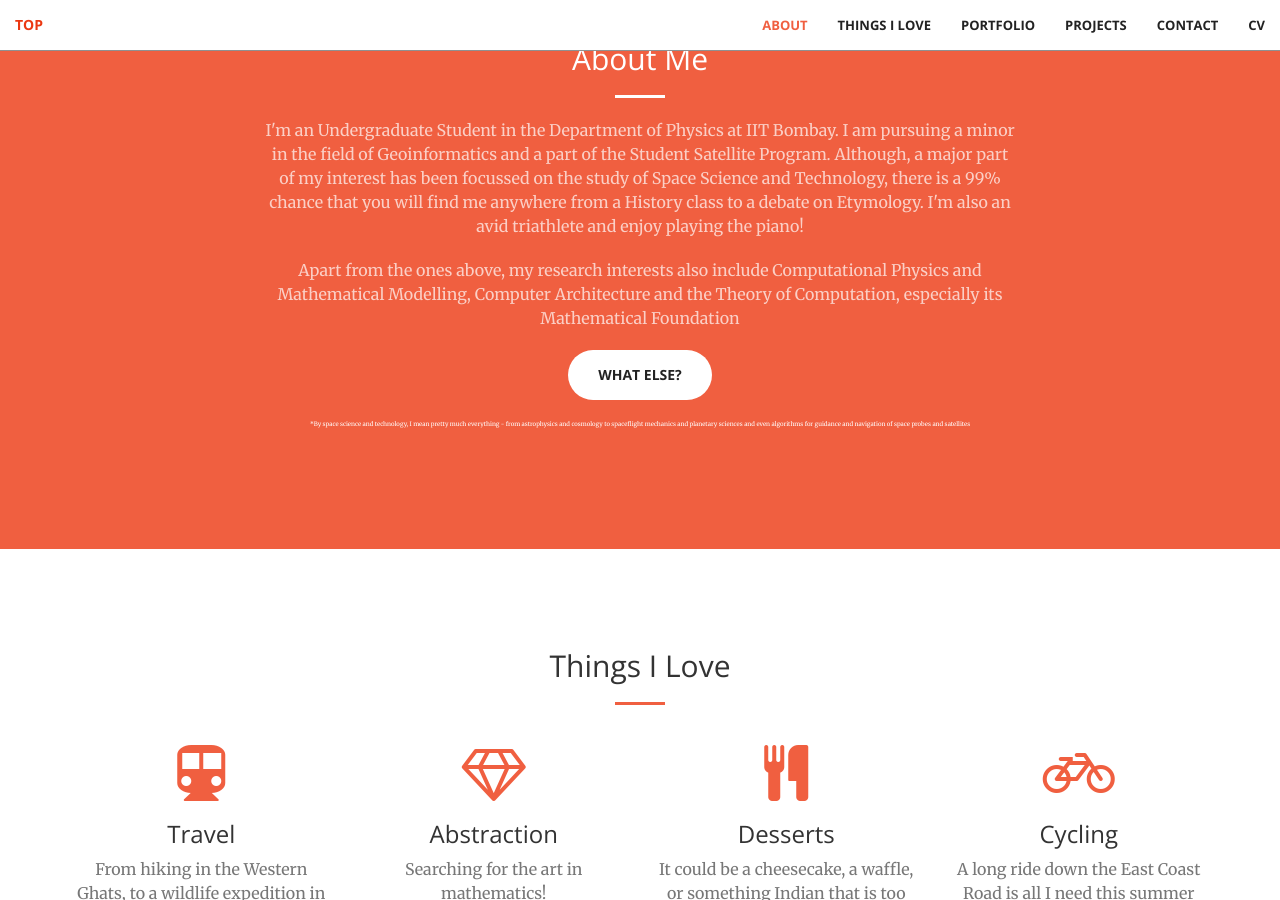
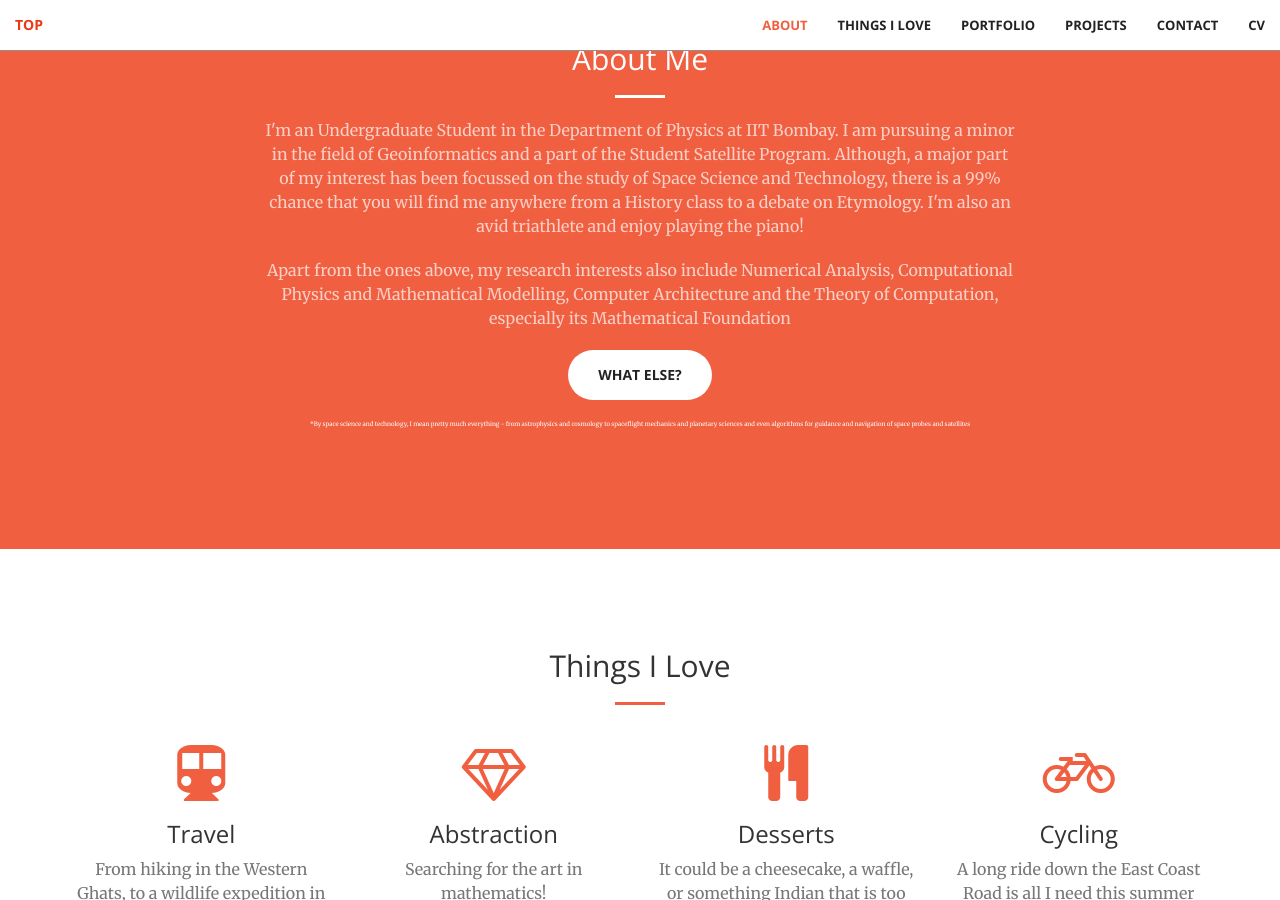
Before and after one commit to aravindbharathi/aravindbharathi.github.io, a Jekyll site: the page built from index.html, in a window 1280 px wide and 900 px high, scrolled down 958 px. Built offline with Jekyll 4.4.1, drawn with Linux system fonts in a browser that asks for light colours.

Commit message:
Update call-to-action.html

```diff
--- a/_includes/call-to-action.html
+++ b/_includes/call-to-action.html
@@ -5,7 +5,7 @@
                 <h2 class="section-heading">About Me</h2>
                 <hr class="light">
                 <p class="text-faded">I'm an Undergraduate Student in the Department of Physics at IIT Bombay. I am pursuing a minor in the field of Geoinformatics and a part of the Student Satellite Program. Although, a major part of my interest has been focussed on the study of Space Science and Technology, there is a 99% chance that you will find me anywhere from a History class to a debate on Etymology. I'm also an avid triathlete and enjoy playing the piano!</p>
-                <p class="text-faded">Apart from the ones above, my research interests also include Computational Physics and Mathematical Modelling, Computer Architecture and the Theory of Computation, especially its Mathematical Foundation</p>
+                <p class="text-faded">Apart from the ones above, my research interests also include Numerical Analysis, Computational Physics and Mathematical Modelling, Computer Architecture and the Theory of Computation, especially its Mathematical Foundation</p>
                 <a href="#stuff" class="btn btn-default btn-xl">What else?</a><br><br>
             <p style="font-size:6px" style="text-align:right;">*By space science and technology, I mean pretty much everything - from astrophysics and cosmology to spaceflight mechanics and planetary sciences and even algorithms for guidance and navigation of space probes and satellites</p>
             </div>
```
